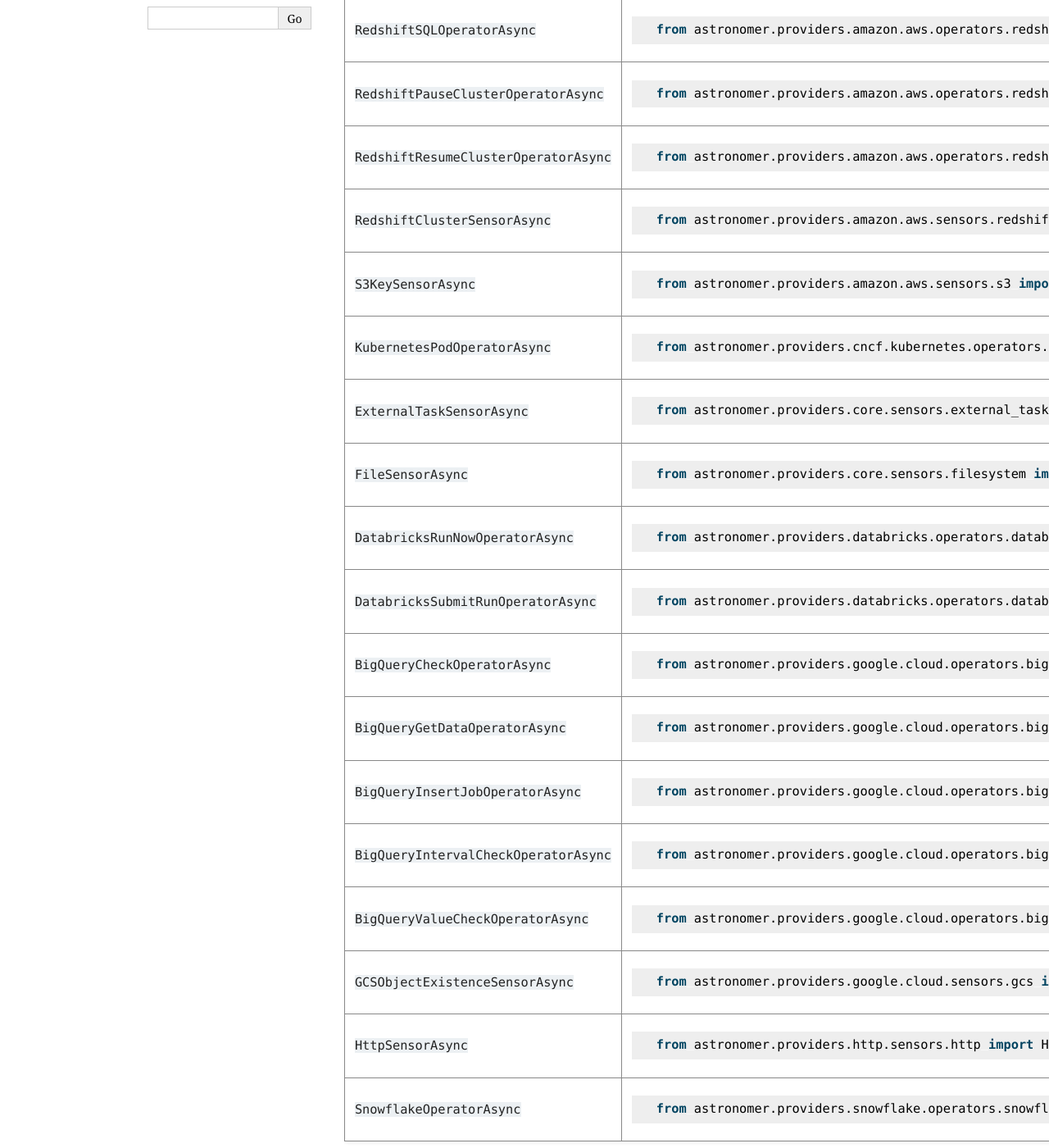
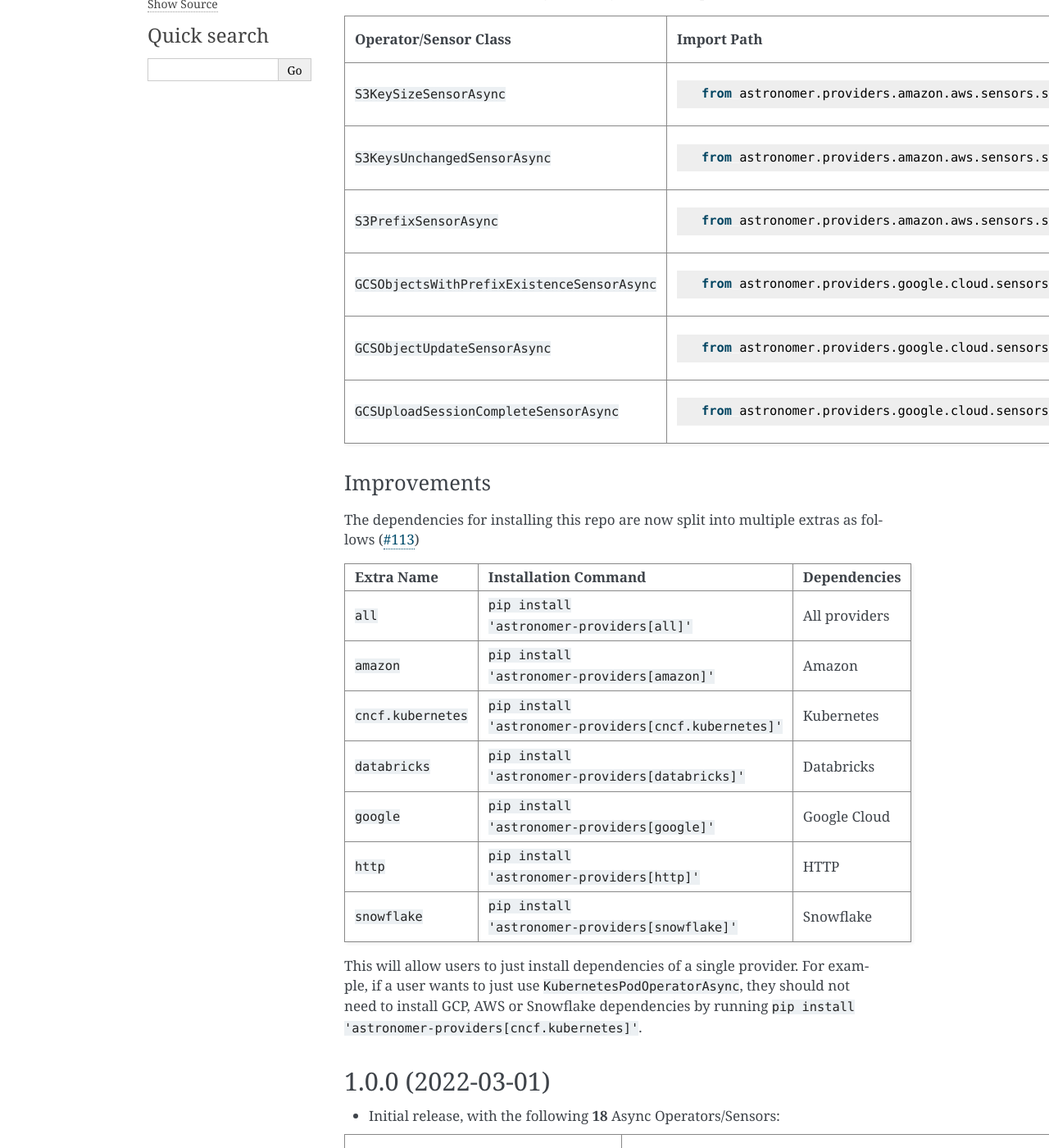
Before and after one commit to astronomer/astronomer-providers, a Sphinx documentation site: the page built from docs/changelog.rst, in a window 1280 px wide and 1400 px high, scrolled down 261 px. Shown: the whole window at 82% size. Built offline with Sphinx 7.4.7, drawn with Linux system fonts in a browser that asks for light colours; pages that are not in the unit, such as notebooks, are missing from menus; the version number is read from the project's files by our own code; some of the changed text lies outside the part shown.

Commit message:
Add Changelog for 1.1.0a2
Bump to `1.1.0a2` and add Changelog for it

```diff
--- a/CHANGELOG.rst
+++ b/CHANGELOG.rst
@@ -1,5 +1,93 @@
 Changelog
 =========
+
+1.1.0a2 (2022-03-19)
+--------------------
+
+New Operators
+"""""""""""""
+
+This release adds the following 6 new async sensors/operators:
+
+.. list-table::
+   :header-rows: 1
+
+   * - Operator/Sensor Class
+     - Import Path
+     - Example DAG
+
+   * - ``S3KeySizeSensorAsync``
+     - .. code-block:: python
+
+        from astronomer.providers.amazon.aws.sensors.s3 import S3KeySizeSensorAsync
+     - `Example DAG <https://github.com/astronomer/astronomer-providers/blob/main/astronomer/providers/amazon/aws/example_dags/example_s3.py>`__
+
+   * - ``S3KeysUnchangedSensorAsync``
+     - .. code-block:: python
+
+        from astronomer.providers.amazon.aws.sensors.s3 import S3KeysUnchangedSensorAsync
+     - `Example DAG <https://github.com/astronomer/astronomer-providers/blob/main/astronomer/providers/amazon/aws/example_dags/example_s3.py>`__
+
+   * - ``S3PrefixSensorAsync``
+     - .. code-block:: python
+
+        from astronomer.providers.amazon.aws.sensors.s3 import S3PrefixSensorAsync
+     - `Example DAG <https://github.com/astronomer/astronomer-providers/blob/main/astronomer/providers/amazon/aws/example_dags/example_s3.py>`__
+
+   * - ``GCSObjectsWithPrefixExistenceSensorAsync``
+     - .. code-block:: python
+
+        from astronomer.providers.google.cloud.sensors.gcs import GCSObjectsWithPrefixExistenceSensorAsync
+     - `Example DAG <https://github.com/astronomer/astronomer-providers/blob/main//Users/kaxilnaik/Documents/GitHub/astronomer/astronomer-providers/astronomer/providers/google/cloud/example_dags/example_gcs.py>`__
+
+   * - ``GCSObjectUpdateSensorAsync``
+     - .. code-block:: python
+
+        from astronomer.providers.google.cloud.sensors.gcs import GCSObjectUpdateSensorAsync
+     - `Example DAG <https://github.com/astronomer/astronomer-providers/blob/main//Users/kaxilnaik/Documents/GitHub/astronomer/astronomer-providers/astronomer/providers/google/cloud/example_dags/example_gcs.py>`__
+
+   * - ``GCSUploadSessionCompleteSensorAsync``
+     - .. code-block:: python
+
+        from astronomer.providers.google.cloud.sensors.gcs import GCSUploadSessionCompleteSensorAsync
+     - `Example DAG <https://github.com/astronomer/astronomer-providers/blob/main//Users/kaxilnaik/Documents/GitHub/astronomer/astronomer-providers/astronomer/providers/google/cloud/example_dags/example_gcs.py>`__
+
+Improvements
+""""""""""""
+
+The dependencies for installing this repo are now split into multiple extras as follows (`#113 <https://github.com/astronomer/astronomer-providers/pull/113>`__)
+
+.. list-table::
+   :header-rows: 1
+
+   * - Extra Name
+     - Installation Command
+     - Dependencies
+   * - ``all``
+     - ``pip install 'astronomer-providers[all]'``
+     - All providers
+   * - ``amazon``
+     - ``pip install 'astronomer-providers[amazon]'``
+     - Amazon
+   * - ``cncf.kubernetes``
+     - ``pip install 'astronomer-providers[cncf.kubernetes]'``
+     - Kubernetes
+   * - ``databricks``
+     - ``pip install 'astronomer-providers[databricks]'``
+     - Databricks
+   * - ``google``
+     - ``pip install 'astronomer-providers[google]'``
+     - Google Cloud
+   * - ``http``
+     - ``pip install 'astronomer-providers[http]'``
+     - HTTP
+   * - ``snowflake``
+     - ``pip install 'astronomer-providers[snowflake]'``
+     - Snowflake
+
+This will allow users to just install dependencies of a single provider. For example, if a user
+wants to just use ``KubernetesPodOperatorAsync``, they should not need to install GCP, AWS or
+Snowflake dependencies by running ``pip install 'astronomer-providers[cncf.kubernetes]'``.
 
 1.0.0 (2022-03-01)
 ------------------
--- a/docs/conf.py
+++ b/docs/conf.py
@@ -23,7 +23,7 @@
 author = "Astronomer Inc."
 
 # The full version, including alpha/beta/rc tags
-release = "1.1.0a1"
+release = "1.1.0a2"
 
 
 # -- General configuration ---------------------------------------------------
--- a/setup.cfg
+++ b/setup.cfg
@@ -1,6 +1,6 @@
 [metadata]
 name = astronomer-providers
-version = 1.1.0a1
+version = 1.1.0a2
 url = https://github.com/astronomer/astronomer-providers/
 author = Astronomer
 author_email = humans@astronomer.io
```
